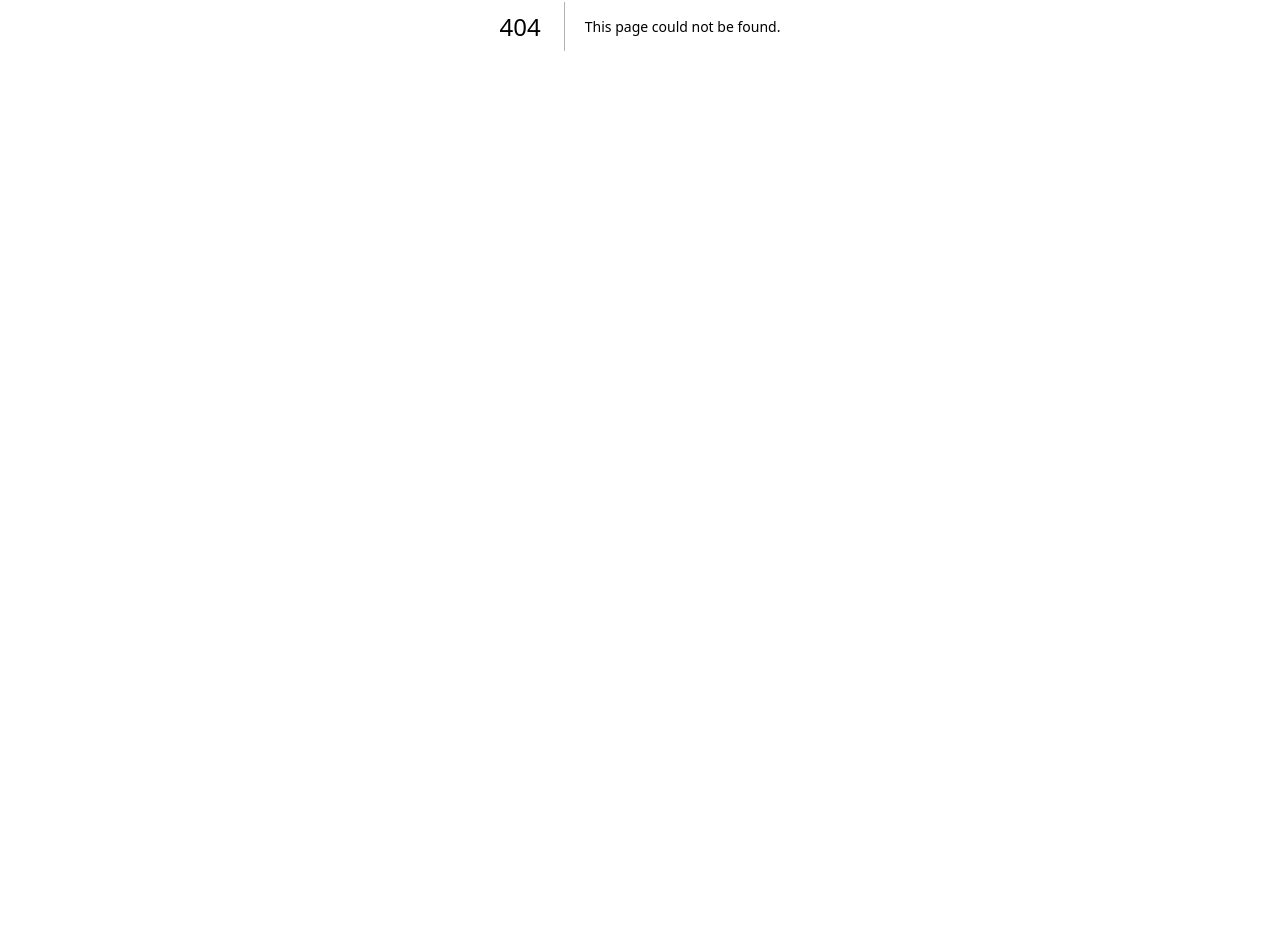
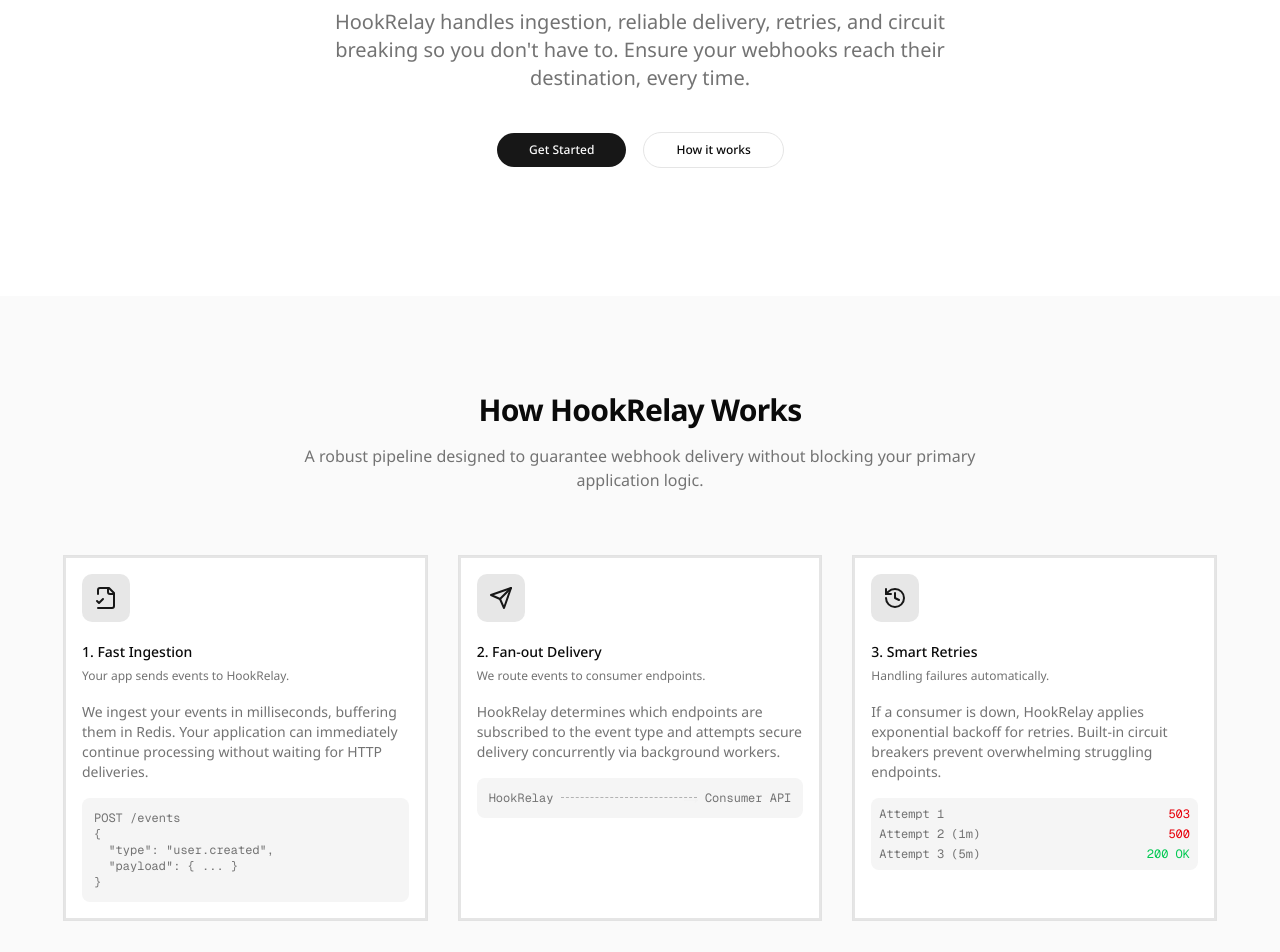
Before and after one commit to SoloDevAbu/HookRelay, a Next.js app in the folder apps/web/: page / in a window 1280 px wide. Before the commit this address had no page. Shown: the part 374-1326 px from the top of the page. Before the commit the page ends 800 px from the top, so only its background shows below. Built offline with nearby package versions, Linux system fonts and the light colour scheme; no server answers.

Commit message:
feat: home pages

```diff
--- /dev/null
+++ b/apps/web/app/(marketing)/layout.tsx
@@ -0,0 +1,14 @@
+import { SiteHeader } from "@/components/site-header";
+
+export default function MarketingLayout({
+  children,
+}: {
+  children: React.ReactNode;
+}) {
+  return (
+    <div className="flex min-h-screen flex-col">
+      <SiteHeader />
+      <main className="flex-1">{children}</main>
+    </div>
+  );
+}
--- /dev/null
+++ b/apps/web/app/(marketing)/page.tsx
@@ -0,0 +1,112 @@
+import { Button } from "@/components/ui/button";
+import { Card, CardContent, CardDescription, CardHeader, CardTitle } from "@/components/ui/card";
+import Link from "next/link";
+
+export default function MarketingPage() {
+  return (
+    <div className="flex flex-col items-center">
+      {/* Hero Section */}
+      <section className="w-full pt-32 pb-20 md:pt-48 md:pb-32 px-4 flex flex-col items-center text-center">
+        <div className="inline-flex items-center rounded-full border px-2.5 py-0.5 text-xs font-semibold transition-colors focus:outline-none focus:ring-2 focus:ring-ring focus:ring-offset-2 border-transparent bg-secondary text-secondary-foreground hover:bg-secondary/80 mb-6">
+          Webhook Delivery Simplified
+        </div>
+        <h1 className="text-4xl md:text-6xl font-extrabold tracking-tight max-w-4xl bg-gradient-to-br from-foreground to-foreground/60 bg-clip-text text-transparent mb-6">
+          Reliable Webhook Delivery for Modern Applications
+        </h1>
+        <p className="text-lg md:text-xl text-muted-foreground max-w-2xl mb-10">
+          HookRelay handles ingestion, reliable delivery, retries, and circuit breaking so you don't have to.
+          Ensure your webhooks reach their destination, every time.
+        </p>
+        <div className="flex flex-col sm:flex-row gap-4">
+          <Button size="lg" asChild className="rounded-full px-8">
+            <Link href="/signup">Get Started</Link>
+          </Button>
+          <Button size="lg" variant="outline" asChild className="rounded-full px-8">
+            <Link href="#how-it-works">How it works</Link>
+          </Button>
+        </div>
+      </section>
+
+      {/* Visualize Cards Section */}
+      <section id="how-it-works" className="w-full bg-muted/50 py-24 px-4">
+        <div className="container mx-auto">
+          <div className="text-center mb-16">
+            <h2 className="text-3xl font-bold tracking-tight mb-4">How HookRelay Works</h2>
+            <p className="text-muted-foreground max-w-2xl mx-auto">
+              A robust pipeline designed to guarantee webhook delivery without blocking your primary application logic.
+            </p>
+          </div>
+
+          <div className="grid grid-cols-1 md:grid-cols-3 gap-8 max-w-6xl mx-auto">
+            {/* Step 1: Ingestion */}
+            <Card className="relative overflow-hidden border-2 hover:border-primary/50 transition-colors">
+              <CardHeader>
+                <div className="size-12 rounded-lg bg-primary/10 flex items-center justify-center text-primary mb-4">
+                  <svg xmlns="http://www.w3.org/2000/svg" width="24" height="24" viewBox="0 0 24 24" fill="none" stroke="currentColor" strokeWidth="2" strokeLinecap="round" strokeLinejoin="round"><path d="M4 22h14a2 2 0 0 0 2-2V7l-5-5H6a2 2 0 0 0-2 2v4"/><path d="M14 2v4a2 2 0 0 0 2 2h4"/><path d="m3 15 2 2 4-4"/></svg>
+                </div>
+                <CardTitle>1. Fast Ingestion</CardTitle>
+                <CardDescription>Your app sends events to HookRelay.</CardDescription>
+              </CardHeader>
+              <CardContent>
+                <p className="text-sm text-muted-foreground mb-4">
+                  We ingest your events in milliseconds, buffering them in Redis. Your application can immediately continue processing without waiting for HTTP deliveries.
+                </p>
+                <div className="bg-muted rounded-md p-3 font-mono text-xs text-muted-foreground">
+                  POST /events<br/>
+                  {"{"}<br/>
+                  &nbsp;&nbsp;"type": "user.created",<br/>
+                  &nbsp;&nbsp;"payload": {"{ ... }"}<br/>
+                  {"}"}
+                </div>
+              </CardContent>
+            </Card>
+
+            {/* Step 2: Fan-out & Delivery */}
+            <Card className="relative overflow-hidden border-2 hover:border-primary/50 transition-colors">
+              <CardHeader>
+                <div className="size-12 rounded-lg bg-primary/10 flex items-center justify-center text-primary mb-4">
+                  <svg xmlns="http://www.w3.org/2000/svg" width="24" height="24" viewBox="0 0 24 24" fill="none" stroke="currentColor" strokeWidth="2" strokeLinecap="round" strokeLinejoin="round"><path d="m22 2-7 20-4-9-9-4Z"/><path d="M22 2 11 13"/></svg>
+                </div>
+                <CardTitle>2. Fan-out Delivery</CardTitle>
+                <CardDescription>We route events to consumer endpoints.</CardDescription>
+              </CardHeader>
+              <CardContent>
+                <p className="text-sm text-muted-foreground mb-4">
+                  HookRelay determines which endpoints are subscribed to the event type and attempts secure delivery concurrently via background workers.
+                </p>
+                <div className="flex items-center justify-between text-xs font-mono text-muted-foreground bg-muted p-3 rounded-md">
+                  <span>HookRelay</span>
+                  <span className="flex-1 border-t border-dashed border-muted-foreground/50 mx-2 relative">
+                    <span className="absolute -top-2.5 right-0 animate-ping">→</span>
+                  </span>
+                  <span>Consumer API</span>
+                </div>
+              </CardContent>
+            </Card>
+
+            {/* Step 3: Retries & Safety */}
+            <Card className="relative overflow-hidden border-2 hover:border-primary/50 transition-colors">
+              <CardHeader>
+                <div className="size-12 rounded-lg bg-primary/10 flex items-center justify-center text-primary mb-4">
+                  <svg xmlns="http://www.w3.org/2000/svg" width="24" height="24" viewBox="0 0 24 24" fill="none" stroke="currentColor" strokeWidth="2" strokeLinecap="round" strokeLinejoin="round"><path d="M3 12a9 9 0 1 0 9-9 9.75 9.75 0 0 0-6.74 2.74L3 8"/><path d="M3 3v5h5"/><path d="M12 7v5l4 2"/></svg>
+                </div>
+                <CardTitle>3. Smart Retries</CardTitle>
+                <CardDescription>Handling failures automatically.</CardDescription>
+              </CardHeader>
+              <CardContent>
+                <p className="text-sm text-muted-foreground mb-4">
+                  If a consumer is down, HookRelay applies exponential backoff for retries. Built-in circuit breakers prevent overwhelming struggling endpoints.
+                </p>
+                <div className="flex gap-1 flex-col text-xs font-mono text-muted-foreground bg-muted p-2 rounded-md">
+                  <div className="flex justify-between"><span>Attempt 1</span><span className="text-destructive">503</span></div>
+                  <div className="flex justify-between"><span>Attempt 2 (1m)</span><span className="text-destructive">500</span></div>
+                  <div className="flex justify-between"><span>Attempt 3 (5m)</span><span className="text-green-500">200 OK</span></div>
+                </div>
+              </CardContent>
+            </Card>
+          </div>
+        </div>
+      </section>
+    </div>
+  );
+}
```
